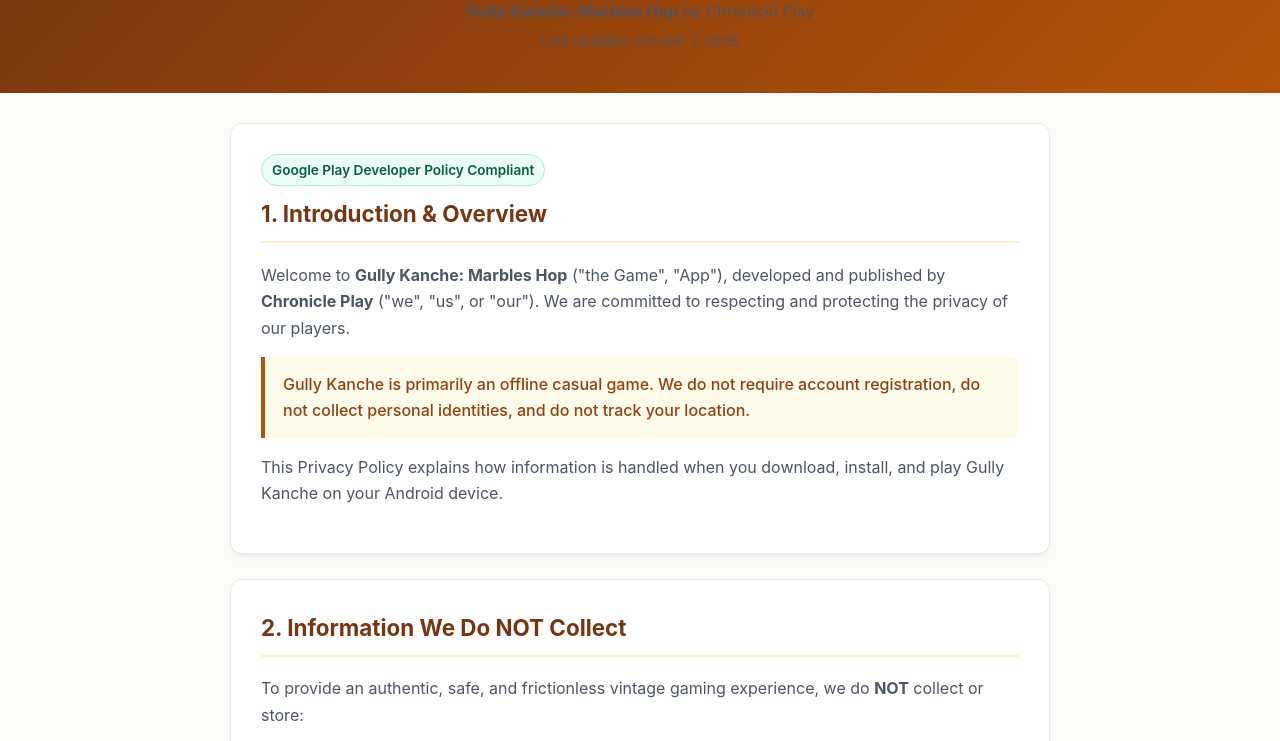
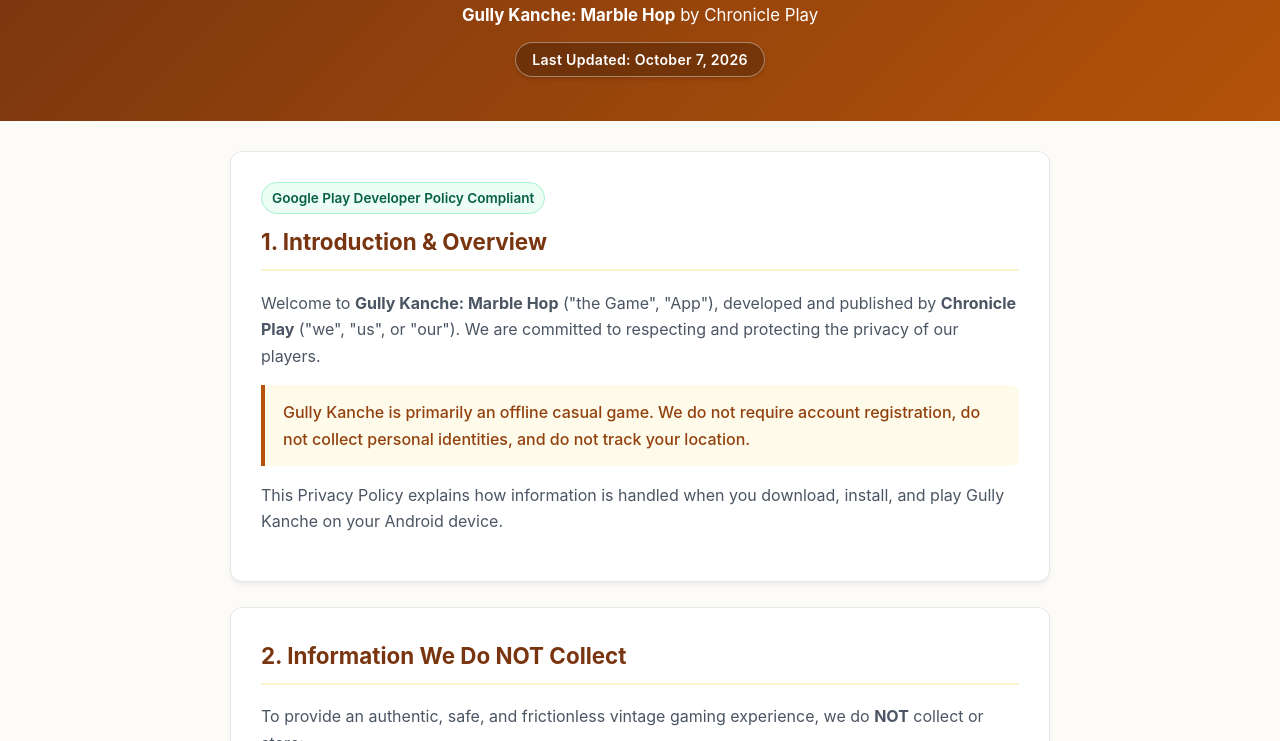
Before and after one commit to chillaxtechie/gully_kanche_privacy_policy, a plain HTML site: page index.html in a window 1280 px wide. Shown: the part 110-851 px from the top of the page. Drawn offline with Linux system fonts and the light colour scheme.

Commit message:
Update index.html

```diff
--- a/index.html
+++ b/index.html
@@ -3,7 +3,7 @@
 <head>
     <meta charset="UTF-8">
     <meta name="viewport" content="width=device-width, initial-scale=1.0">
-    <title>Privacy Policy - Gully Kanche</title>
+    <title>Privacy Policy - Gully Kanche: Marble Hop</title>
     <style>
         :root {
             --primary-color: #B45309;
@@ -27,20 +27,40 @@
         header {
             background: linear-gradient(135deg, var(--primary-dark), var(--primary-color));
             color: #ffffff;
-            padding: 40px 20px;
+            padding: 44px 20px;
             text-align: center;
         }
 
         header h1 {
             margin: 0 0 10px 0;
             font-size: 2.2rem;
+            color: #ffffff !important;
             letter-spacing: -0.5px;
         }
 
         header p {
             margin: 0;
-            opacity: 0.9;
-            font-size: 1rem;
+            color: #ffffff !important;
+            font-size: 1.05rem;
+            opacity: 1;
+        }
+
+        header p strong {
+            color: #ffffff !important;
+        }
+
+        header .last-updated {
+            display: inline-block;
+            margin-top: 12px;
+            color: #ffffff !important;
+            background: rgba(0, 0, 0, 0.25);
+            border: 1px solid rgba(255, 255, 255, 0.4);
+            padding: 5px 16px;
+            border-radius: 9999px;
+            font-size: 0.88rem;
+            font-weight: 600;
+            letter-spacing: 0.3px;
+            box-shadow: 0 2px 4px rgba(0, 0, 0, 0.15);
         }
 
         .container {
@@ -129,8 +149,8 @@
 
     <header>
         <h1>Privacy Policy</h1>
-        <p><strong>Gully Kanche: Marbles Hop</strong> by Chronicle Play</p>
-        <p style="font-size: 0.85rem; margin-top: 6px;">Last Updated: October 7, 2026</p>
+        <p><strong>Gully Kanche: Marble Hop</strong> by Chronicle Play</p>
+        <div class="last-updated">Last Updated: October 7, 2026</div>
     </header>
 
     <div class="container">
@@ -138,7 +158,7 @@
             <span class="badge">Google Play Developer Policy Compliant</span>
             <h2>1. Introduction & Overview</h2>
             <p>
-                Welcome to <strong>Gully Kanche: Marbles Hop</strong> ("the Game", "App"), developed and published by <strong>Chronicle Play</strong> ("we", "us", or "our").
+                Welcome to <strong>Gully Kanche: Marble Hop</strong> ("the Game", "App"), developed and published by <strong>Chronicle Play</strong> ("we", "us", or "our").
                 We are committed to respecting and protecting the privacy of our players.
             </p>
             <div class="highlight-box">
```
